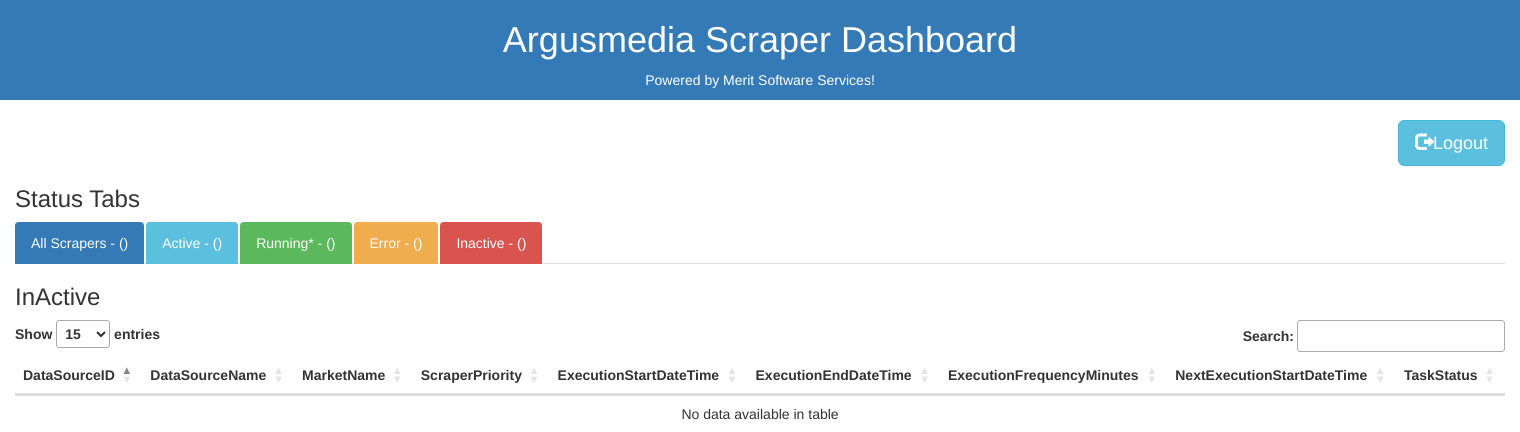
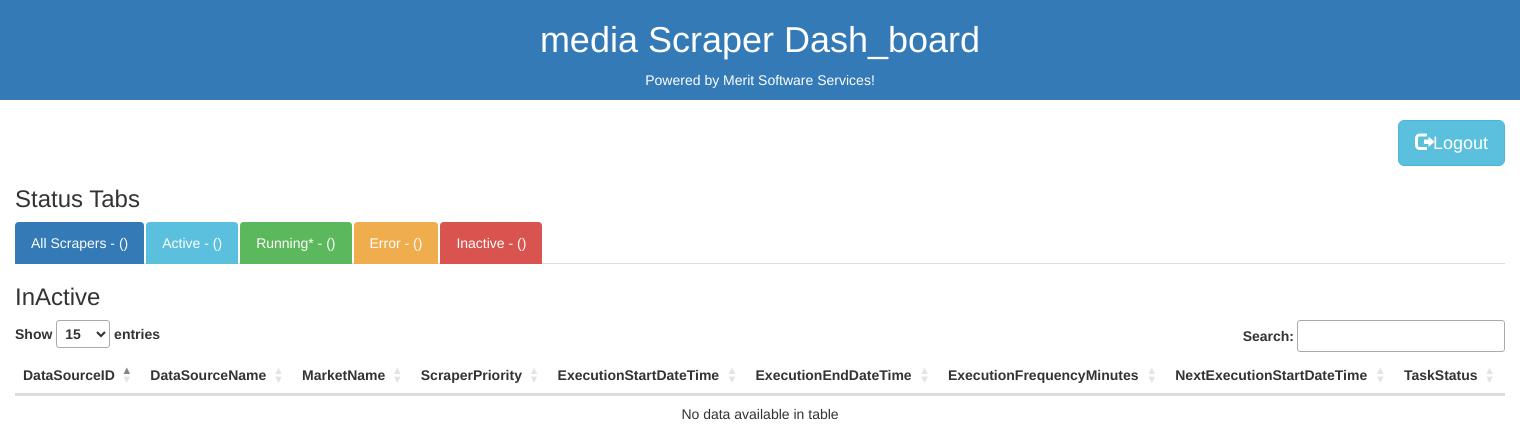
Before and after one commit to prabakaran1477/Dashboard_Python_FlaskApp, a Flask app: template templates/tab1.html in a window 1520 px wide. Shown: the top 432 px of the page. Run offline with Flask 2, Linux system fonts and the light colour scheme; the template is opened without the code that fills it, so the values that code supplies are empty; some libraries are stand-ins or nearby versions.

Commit message:
Update header.html

```diff
--- a/templates/header.html
+++ b/templates/header.html
@@ -19,7 +19,7 @@
 	  Your browser does not support HTML5 video.
 	</video> -->
 
-  <h1 >Argusmedia Scraper Dashboard</h1>
+  <h1 >media Scraper Dash_board</h1>
   <p>Powered by Merit Software Services!</p>
 </div><br>
 
```
